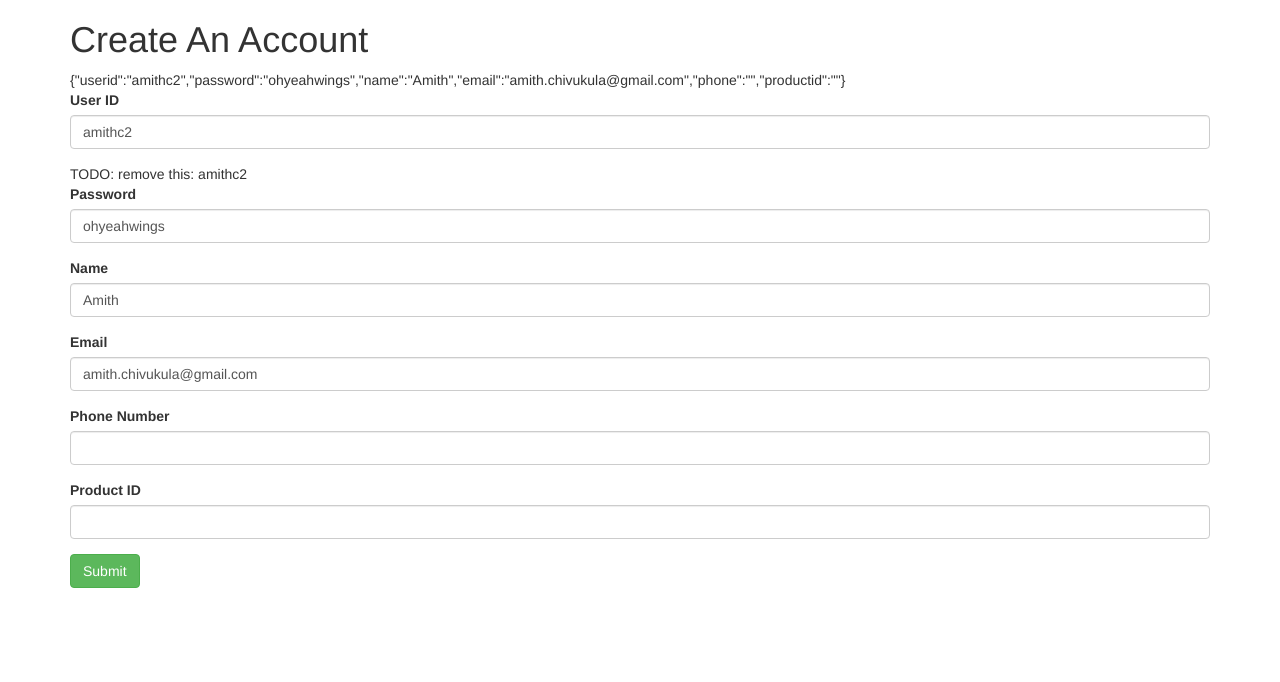
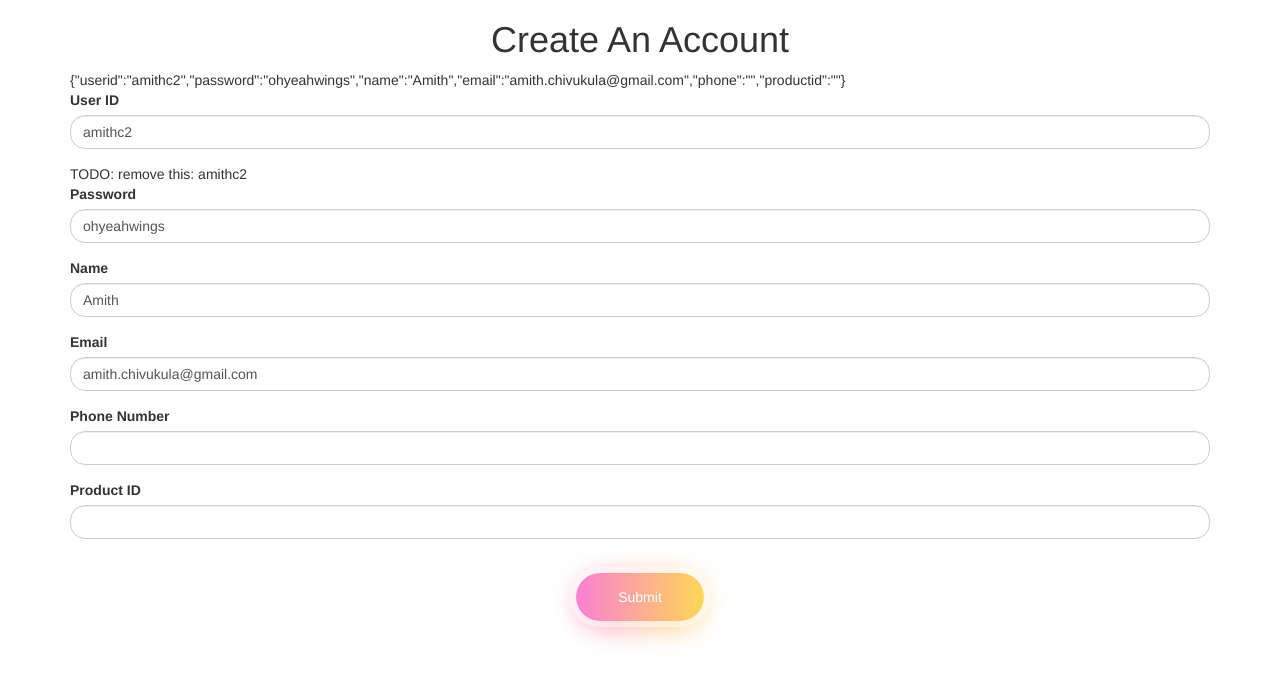
Before and after one commit to harris-mohamed/HackMe, an Angular app in the folder Software/HackMe/: page /home in a window 1280 px wide. Shown: the top 682 px of the page. Built offline with nearby package versions, Linux system fonts and the light colour scheme.

Commit message:
better login even better wings

```diff
--- a/Software/HackMe/src/app.css
+++ b/Software/HackMe/src/app.css
@@ -1,2 +1,2 @@
 
-@import '~nativescript-theme-core/css/core.light.css';
+@import '~nativescript-theme-core/css/core.dark.css';
--- a/Software/HackMe/src/app/accountform/accountform.component.css
+++ b/Software/HackMe/src/app/accountform/accountform.component.css
@@ -0,0 +1,70 @@
+.form-control {
+    /*border-top-color : transparent;
+    border-left-color: transparent;
+    border-right-color: transparent;
+    border-bottom-color:silver;  */
+    border-radius: 15px;
+}
+body{
+    background:white;
+}
+h1{
+    text-align: center;
+    border-bottom: 2px;
+    border-bottom-color: #fa80d2;
+}
+/*.btn-success{
+    border-radius: 15px;
+    width: 180px;
+    height: 50px;
+    text-align: center;
+    background: linear-gradient(to bottom right, red,  magenta, #802BB1, lightblue);
+}*/
+button {
+    margin: 2em auto;
+    display: block;
+    -webkit-appearance: none;
+    border: 6px solid rgba(255, 255, 255, 0.45);
+    border-radius: 50px;
+    padding: 1em 3em;
+    background-repeat: no-repeat;
+    background-size: 100%;
+    background-clip: padding-box;
+    position: relative;
+    color: #fff;
+  }
+  .button:hover{
+    background-position: right center;
+  }
+  button:before {
+    content: "";
+    width: 100%;
+    height:100%;
+    position: absolute;
+    top: 5px;
+    left: 5px;
+    border-radius: 50px;
+    z-index: -1;
+    filter: blur(14px);
+  }
+  button:after {
+    content: "";
+    width: 100%;
+    height:100%;
+    position: absolute;
+    top: 5px;
+    right: 5px;
+    border-radius: 50px;
+    z-index: -1;
+    filter: blur(14px);
+  }
+
+  .button1 {
+    background-image: linear-gradient(90deg, #fa80d2, #fed757);
+  }
+  .button1:before {
+    background-image: linear-gradient(90deg, #fa80d2, transparent);
+  }
+  .button1:after {
+    background-image: linear-gradient(90deg, transparent, #fed757);
+  }
--- a/Software/HackMe/src/app/accountform/accountform.component.html
+++ b/Software/HackMe/src/app/accountform/accountform.component.html
@@ -39,7 +39,7 @@
                     <input type="text" class="form-control" id="productid"
                     [(ngModel)] = "model.productid" name = "productid">
                   </div>
-                  <button type="submit" class="btn btn-success" [disabled]="!accountForm.form.valid">Submit</button>
+                  <button class="button1" [disabled]="!accountForm.form.valid"> Submit</button>
 
                 </form>
             </div>
--- a/Software/HackMe/src/app/app.component.ts
+++ b/Software/HackMe/src/app/app.component.ts
@@ -1,9 +1,10 @@
-import { Component } from '@angular/core';
+import { Component, ViewEncapsulation } from '@angular/core';
 
 @Component({
   selector: 'app-root',
   templateUrl: './app.component.html',
-  styleUrls: ['./app.component.css']
+  styleUrls: ['./app.component.css'],
+  encapsulation : ViewEncapsulation.None
 })
 export class AppComponent {
 }
```
